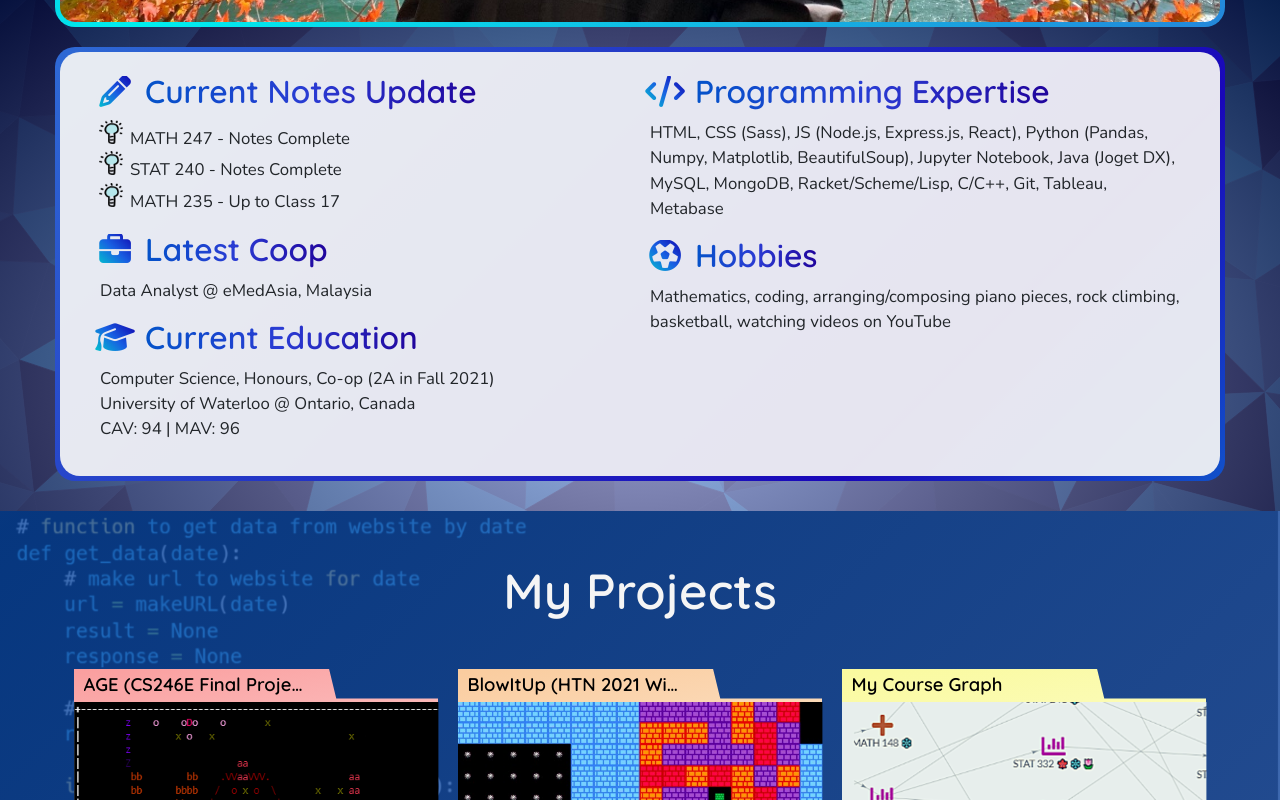
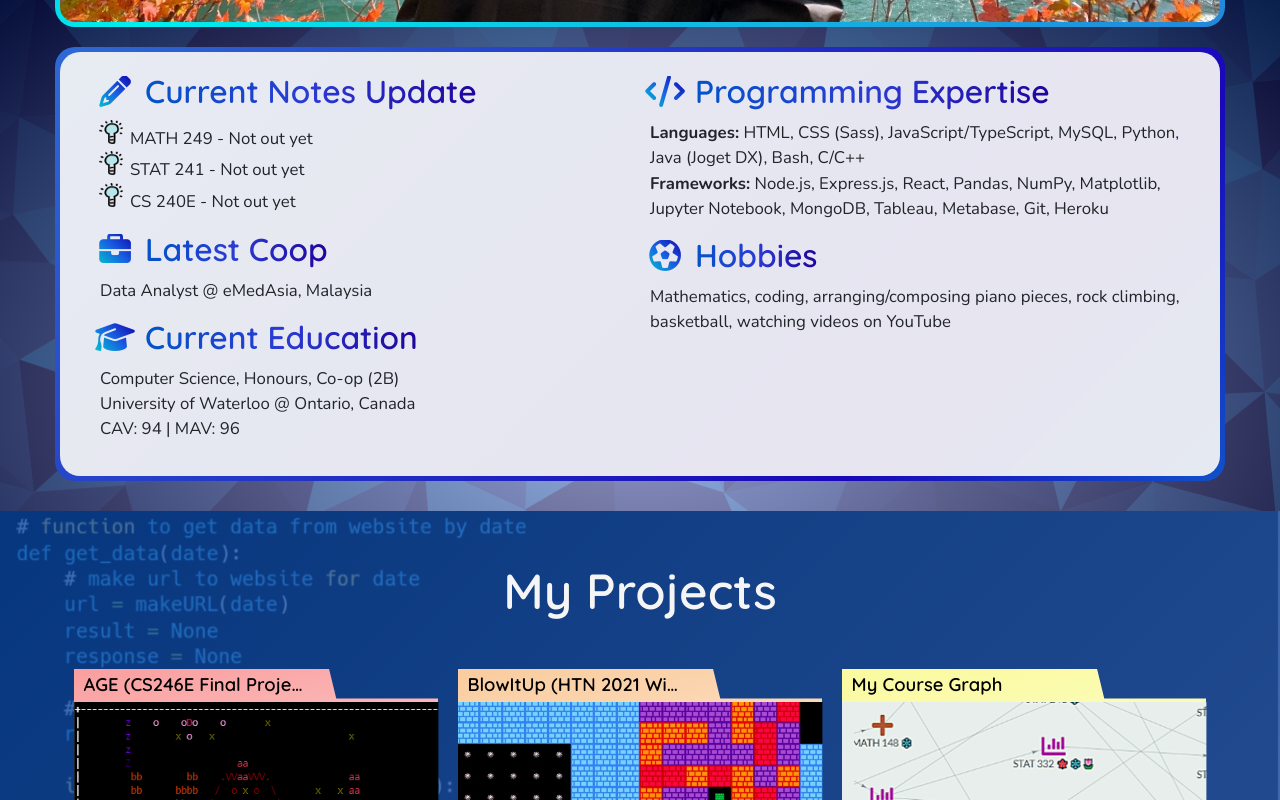
Before and after one commit to mcpenguin/the-arctic-blog, a React (Create React App) app: page / in a window 1280 px wide. Shown: the part 1580-2380 px from the top of the page. Built offline with nearby package versions, Linux system fonts and the light colour scheme.

Commit message:
fixed about me, notes

```diff
--- a/src/components/AboutMe/AboutMe.scss
+++ b/src/components/AboutMe/AboutMe.scss
@@ -91,6 +91,10 @@
         @media (max-width: $tablet_width) {
             width: 90%;
         }
+
+        .pro-title {
+            font-weight: 900;
+        }
     }
 
     .personal-facts-head {
--- a/src/components/AboutMe/AboutMe.tsx
+++ b/src/components/AboutMe/AboutMe.tsx
@@ -11,7 +11,7 @@ import personal_photo from './personal-photo.jpeg';
 
 import './AboutMe.scss';
 
-const CURRENT_TERM = '2A'
+const CURRENT_TERM = '2B'
 
 interface personalFactProps {
     iconName: string,
@@ -103,7 +103,7 @@ const AboutMe = (props) => {
                                     iconName='fas fa-graduation-cap'
                                     title='Current Education'
                                     body={<>
-                                        Computer Science, Honours, Co-op (2A in Fall 2021)
+                                        Computer Science, Honours, Co-op (2B)
                                         <br />
                                         University of Waterloo @ Ontario, Canada
                                         <br />
@@ -116,9 +116,9 @@ const AboutMe = (props) => {
                                     iconName='fas fa-code'
                                     title='Programming Expertise'
                                     body={<>
-                                        HTML, CSS (Sass), JS (Node.js, Express.js, React), Python
-                                        (Pandas, Numpy, Matplotlib, BeautifulSoup), Jupyter Notebook, Java (Joget DX), MySQL,
-                                        MongoDB, Racket/Scheme/Lisp, C/C++, Git, Tableau, Metabase
+                                        <span className='pro-title'>Languages:</span> HTML, CSS (Sass), JavaScript/TypeScript, MySQL, Python, Java (Joget DX), Bash, C/C++
+                                        <br />
+                                        <span className='pro-title'>Frameworks:</span> Node.js, Express.js, React, Pandas, NumPy, Matplotlib, Jupyter Notebook, MongoDB, Tableau, Metabase, Git, Heroku
                                     </>}
                                 />
                                 <PersonalFact
--- a/src/components/Notes/Notes.tsx
+++ b/src/components/Notes/Notes.tsx
@@ -95,7 +95,7 @@ export default function Notes() {
                         takenWhen={courseObject['takenWhen']}
                         notesStatus={courseObject['notesStatus']}
                         professors={courseObject['professors']}
-                        notesLink={`/notes/${term}/${course}.pdf`}
+                        notesLink={`/notes/${course}.pdf`}
                         eventKey={course}
                     />
                 )
--- a/src/components/Notes/courses.json
+++ b/src/components/Notes/courses.json
@@ -1,4 +1,33 @@
 {
+    "2B": {
+        "title": "2B (W2022)",
+        "courses": {
+            "MATH249": {
+                "shortTitle": "MATH 249",
+                "longTitle": "Introduction to Combinatorics (Advanced Level)",
+                "description": "MATH 249 is an advanced level version of MATH 239.\n\nMATH 239: Introduction to graph theory: colourings, matchings, connectivity, planarity. Introduction to combinatorial analysis: generating series, recurrence relations, binary strings, plane trees.",
+                "takenWhen": "Taken in 2B (Winter 2022) (In-Person)",
+                "professors": "Professor: Kevin Purbhoo",
+                "notesStatus": "Not out yet"
+            },
+            "STAT241": {
+                "shortTitle": "STAT 241",
+                "longTitle": "Statistics (Advanced Level)",
+                "description": "In this course we will introduce the ‘language’ of statistics, and the importance of precision in how we both ask and answer statistical questions. We will explore various methods of statistical analysis, including how to describe data (both numerically and graphically), how to estimate unknown information (such as the proportion of a population who have a particular disease), and how to set and test hypotheses (such as whether a vaccine is effective). The course will approach topics from both practical and theoretical viewpoints, with real-world examples as well as mathematical derivations. By the end of this course you will be familiar with a wide variety of ideas foundational to an understanding of statistics.",
+                "takenWhen": "Taken in 2B (Winter 2022) (In-Person)",
+                "professors": "Professor: Michael Wallace",
+                "notesStatus": "Not out yet"
+            },
+            "CS240E": {
+                "shortTitle": "CS 240E",
+                "longTitle": "Data Structures and Data Management (Enriched)",
+                "description": "The course introduces widely used and effective methods of data organization, focusing on data structures, algorithms, and the performance of these algorithms. Specific topics include priority queues, sorting, dictionaries, data structures for text processing.",
+                "takenWhen": "Taken in 2B (Winter 2022) (In-Person)",
+                "professors": "Professor: Therese Biedl",
+                "notesStatus": "Not out yet"
+            }
+        }
+    },
     "2A": {
         "title": "2A (F2021)",
         "courses": {
@@ -51,7 +80,7 @@
                 "shortTitle": "PSYCH 101",
                 "longTitle": "Introductory Psychology",
                 "description": "A general survey course designed to provide the student with an understanding of the basic concepts and techniques of modern psychology as a behavioural science.",
-                "takenWhen":"Taken in 1B (Winter 2021) (Online)",
+                "takenWhen": "Taken in 1B (Winter 2021) (Online)",
                 "professors": "Professor: Paul Wehr",
                 "notesStatus": "Notes Complete"
             }
@@ -96,9 +125,9 @@
                 "shortTitle": "GEOG 101",
                 "longTitle": "Human Geographies: People, Space and Change",
                 "description": "An introduction to human geography through key subfields of the discipline, examining population change, the rise of cities, our relationship to nature, social inequalities, economic forms, cultural difference and environmental change at the local and global scale.",
-                "takenWhen":"Taken in 1A (Fall 2020) (Online)",
+                "takenWhen": "Taken in 1A (Fall 2020) (Online)",
                 "professors": "Professor: Brent Doberstein",
-                "notesStatus":"Notes Complete"
+                "notesStatus": "Notes Complete"
             }
         }
     },
```
